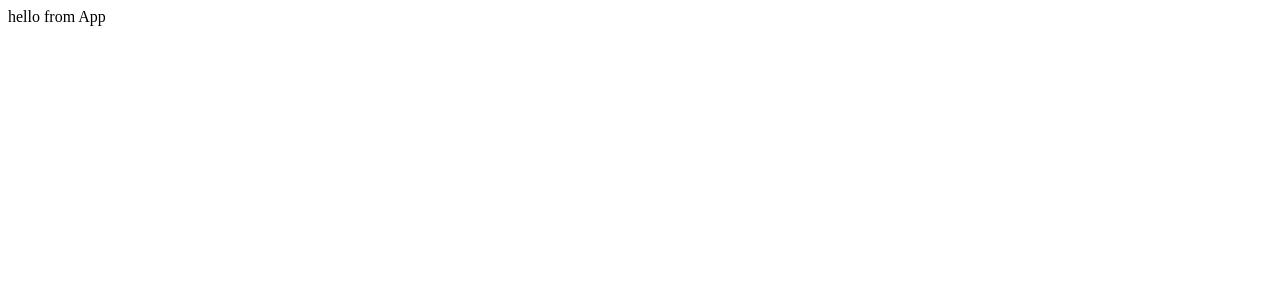
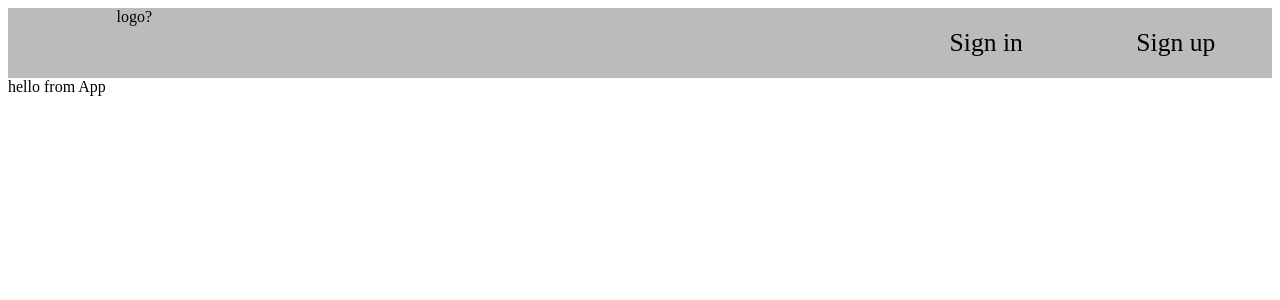
Before and after one commit to Secret-Recipes-Build-Week/frontend, a React (Create React App) app: page / in a window 1280 px wide. Shown: the top 300 px of the page. Built offline with nearby package versions, Linux system fonts and the light colour scheme.

Commit message:
navbar complete with standing in functions for singing in and out

```diff
--- a/src/App.js
+++ b/src/App.js
@@ -5,10 +5,12 @@ import {Route, Switch} from 'react-router-dom';
 //components
 import PrivateRoute from './components/PrivateRoute';
 import TestComponent from'./components/testComponent/TestComponent';
+import Nav from './components/Nav/Nav';
 
 const App = () => {
   return (
     <div>
+      <Nav/>
       hello from App
       <Switch>
         <PrivateRoute path='/' component={TestComponent}/>
--- /dev/null
+++ b/src/components/Nav/Nav.js
@@ -0,0 +1,46 @@
+import React, { useState, useEffect } from "react";
+import StyledNav from "./StyledNav";
+import { NavLink } from "react-router-dom";
+
+const Nav = (props) => {
+  const [isLoggedIn, setIsLoggedIn] = useState(false);
+
+  useEffect(() => {
+    if (localStorage.getItem("token")) {
+      setIsLoggedIn(true);
+    } else {
+      setIsLoggedIn(false);
+    }
+  }, [isLoggedIn]);
+
+  // ! >>>>>>>>>>>>>>>>>>>>>>>>>>>>>>FOR DEVELOPEMENT ONLY>>>>>>>>>>>>>>>>>>>>>>>>>>
+  const signoutHandler = () => { //Clicking the 'Sign out' button will delete token
+    localStorage.removeItem('token');
+    setIsLoggedIn(false);
+  }
+  const signInFAKEHandler = () => { //Clicking the 'sign in' button will create token
+    localStorage.setItem('token', 'testToken');
+    setIsLoggedIn(true);
+  }
+  // ! >>>>>>>>>>>>>>>>>>>>>>>>>>>>>>DELETE^^^>>>>>>>>>>>>>>>>>>>>>>>>>>>>>>>>>>>>>>
+
+  const navItems = isLoggedIn
+    ? [
+        <NavLink to="/dashboard">Dashboard</NavLink>,
+        <NavLink to="/add">Add Recipe</NavLink>,
+        <NavLink to="/" onClick={signoutHandler}>Sign out</NavLink>,
+      ]
+    : [
+        <NavLink to="/signin" onClick={signInFAKEHandler}>Sign in</NavLink>,
+        <NavLink to="/signup">Sign up</NavLink>,
+      ];
+
+  return (
+    <StyledNav>
+      <div className="logo">logo?</div>
+      <div className="navItems">{navItems}</div>
+    </StyledNav>
+  );
+};
+
+export default Nav;
--- /dev/null
+++ b/src/components/Nav/StyledNav.js
@@ -0,0 +1,34 @@
+import styled from "styled-components";
+
+const StyledNav = styled.div`
+  /* height: 10vh; */
+  background-color: #bbb;
+  box-sizing: border-box;
+  display: flex;
+  justify-content: space-between;
+  /* * {
+    border: 1px solid tomato;
+  } */
+  a {
+    text-align: center;
+    padding: 10px;
+    margin: 10px;
+    text-decoration: none;
+    color: black;
+    font-size: 1.6rem;
+    :hover {
+      color: blue;
+    }
+  }
+  .navItems {
+    width: 30%;
+    display: flex;
+    justify-content: space-around;
+  }
+  .logo {
+    width: 10%;
+    text-align: center;
+    margin-left: 5%;
+  }
+`;
+export default StyledNav;
```
Also changed, not shown: 1 other file (tests, documents, lock files or other folders).
